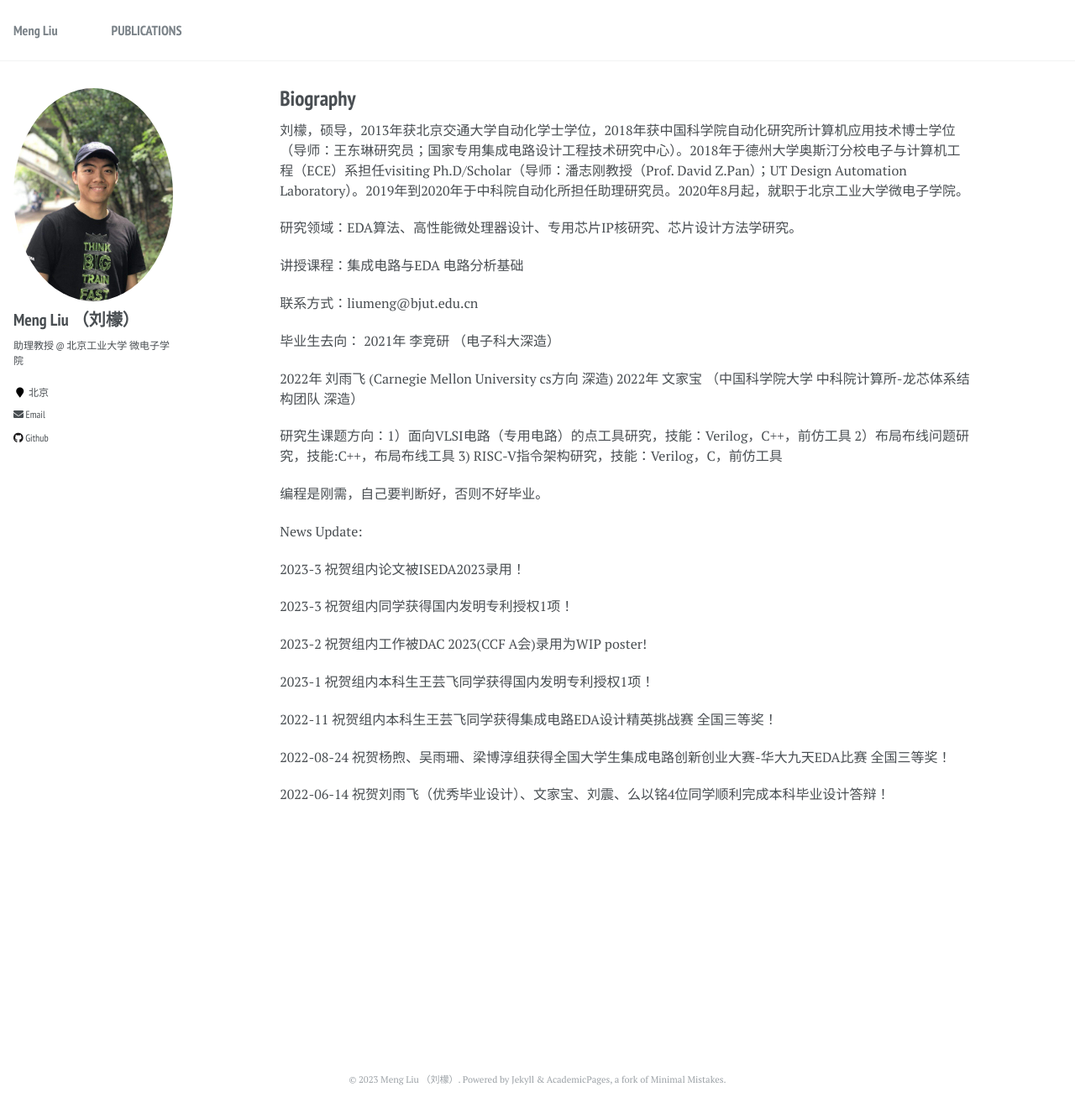
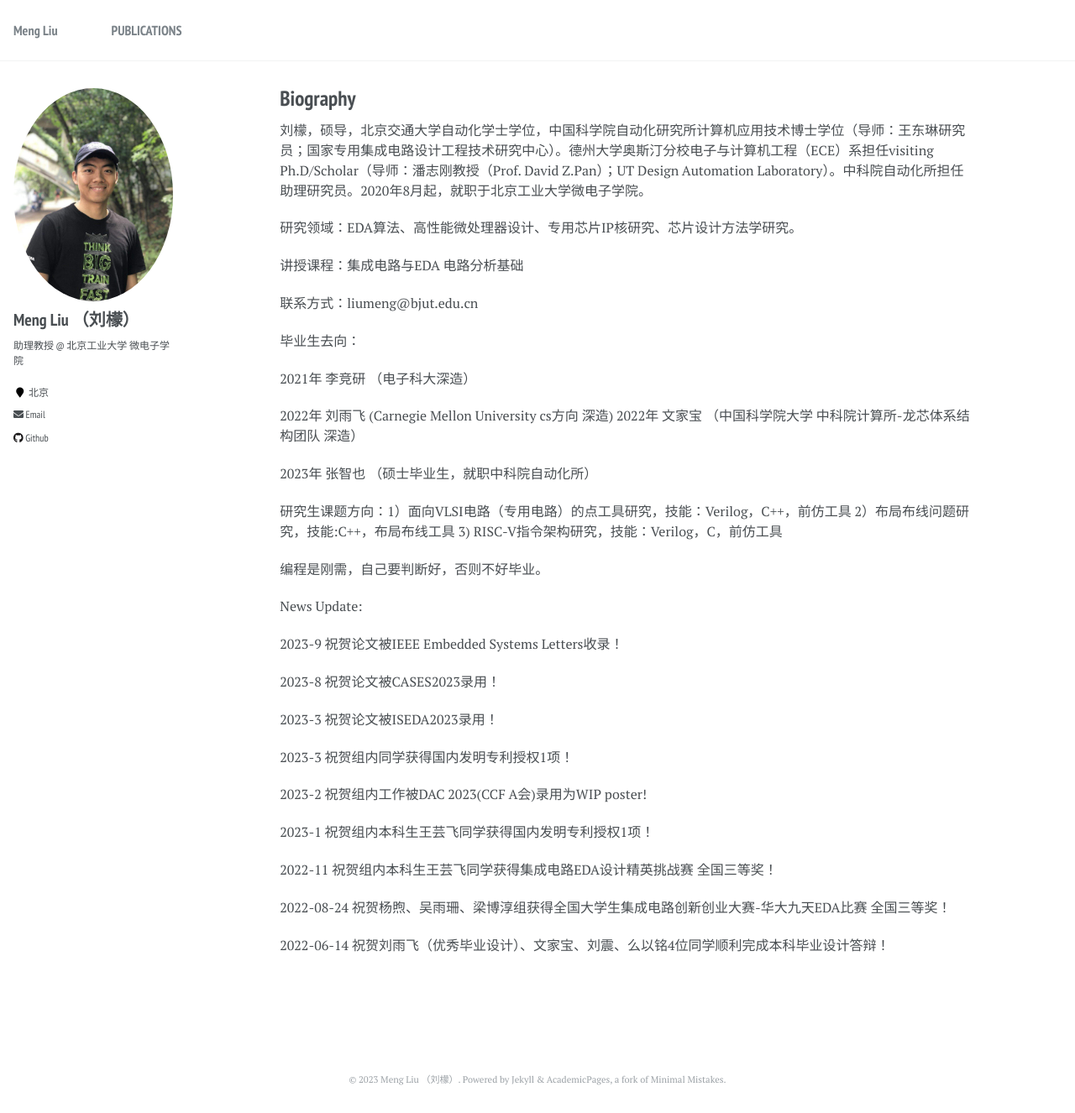
Before and after one commit to liumengbjut/liumengbjut.github.io, a Jekyll site: the page built from _pages/about.md, in a window 1280 px wide and 1326 px high. Shown: the whole window at 84% size. Built offline with Jekyll 4.4.1, drawn with Linux system fonts in a browser that asks for light colours.

Commit message:
Update about.md

```diff
--- a/_pages/about.md
+++ b/_pages/about.md
@@ -10,7 +10,7 @@ redirect_from:
 
 
 
-刘檬，硕导，2013年获北京交通大学自动化学士学位，2018年获中国科学院自动化研究所计算机应用技术博士学位（导师：王东琳研究员；国家专用集成电路设计工程技术研究中心）。2018年于德州大学奥斯汀分校电子与计算机工程（ECE）系担任visiting Ph.D/Scholar（导师：潘志刚教授（Prof. David Z.Pan）；UT Design Automation Laboratory）。2019年到2020年于中科院自动化所担任助理研究员。2020年8月起，就职于北京工业大学微电子学院。
+刘檬，硕导，北京交通大学自动化学士学位，中国科学院自动化研究所计算机应用技术博士学位（导师：王东琳研究员；国家专用集成电路设计工程技术研究中心）。德州大学奥斯汀分校电子与计算机工程（ECE）系担任visiting Ph.D/Scholar（导师：潘志刚教授（Prof. David Z.Pan）；UT Design Automation Laboratory）。中科院自动化所担任助理研究员。2020年8月起，就职于北京工业大学微电子学院。
 
 研究领域：EDA算法、高性能微处理器设计、专用芯片IP核研究、芯片设计方法学研究。
 
@@ -19,11 +19,13 @@ redirect_from:
 联系方式：liumeng@bjut.edu.cn
 
 毕业生去向：
+
 2021年  李竞研  （电子科大深造）
 
 2022年  刘雨飞   (Carnegie Mellon University cs方向 深造)
 2022年  文家宝  （中国科学院大学 中科院计算所-龙芯体系结构团队 深造）
 
+2023年 张智也   （硕士毕业生，就职中科院自动化所）
 
 
 研究生课题方向：1）面向VLSI电路（专用电路）的点工具研究，技能：Verilog，C++，前仿工具 2）布局布线问题研究，技能:C++，布局布线工具 3) RISC-V指令架构研究，技能：Verilog，C，前仿工具
@@ -33,7 +35,11 @@ redirect_from:
 
 News Update:
 
-2023-3     祝贺组内论文被ISEDA2023录用！
+2023-9     祝贺论文被IEEE Embedded Systems Letters收录！
+
+2023-8     祝贺论文被CASES2023录用！
+
+2023-3     祝贺论文被ISEDA2023录用！
 
 2023-3     祝贺组内同学获得国内发明专利授权1项！
 
```
